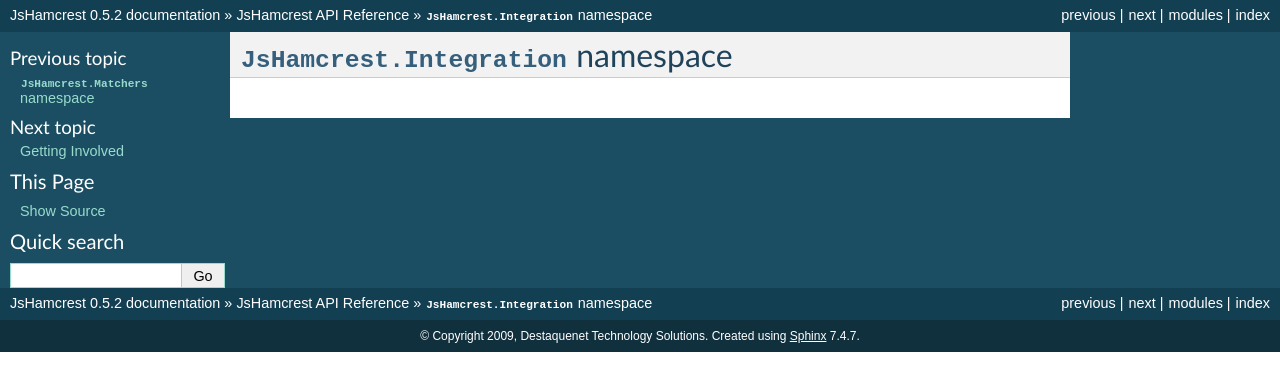
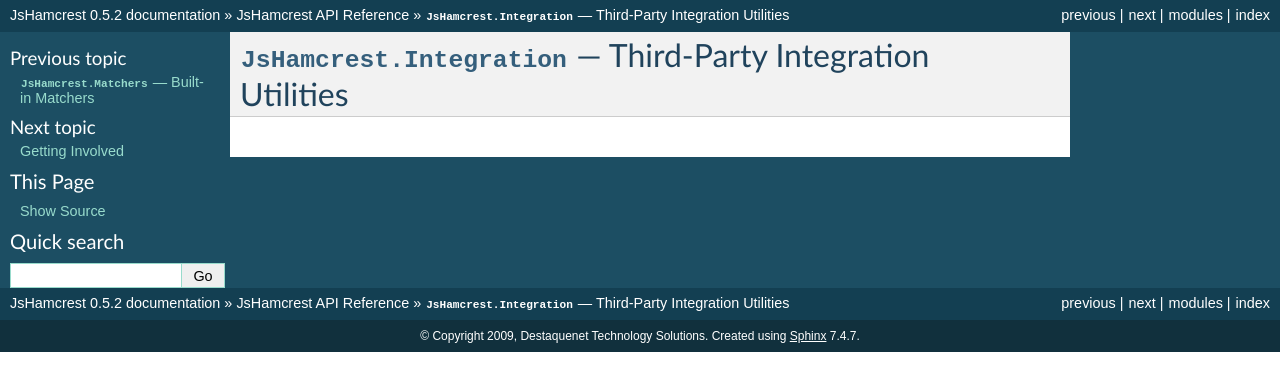
Before and after one commit to EleotleCram/jshamcrest, a Sphinx documentation site: the page built from doc/modules/integration.rst, in a window 1280 px wide. Shown: the top 391 px of the page. Built offline with Sphinx 7.4.7, drawn with Linux system fonts in a browser that asks for light colours.

Commit message:
Improved page titles.

```diff
--- a/doc/modules/integration.rst
+++ b/doc/modules/integration.rst
@@ -1,5 +1,5 @@
-:mod:`JsHamcrest.Integration` namespace
-=======================================
+:mod:`JsHamcrest.Integration` --- Third-Party Integration Utilities
+===================================================================
 
 .. module:: JsHamcrest.Integration
    :synopsis: Functions to allow easy integration with other libraries.
--- a/doc/modules/matchers.rst
+++ b/doc/modules/matchers.rst
@@ -1,5 +1,5 @@
-:mod:`JsHamcrest.Matchers` namespace
-====================================
+:mod:`JsHamcrest.Matchers` --- Built-in Matchers
+================================================
 
 .. module:: JsHamcrest.Matchers
    :synopsis: Common matcher objects.
```
